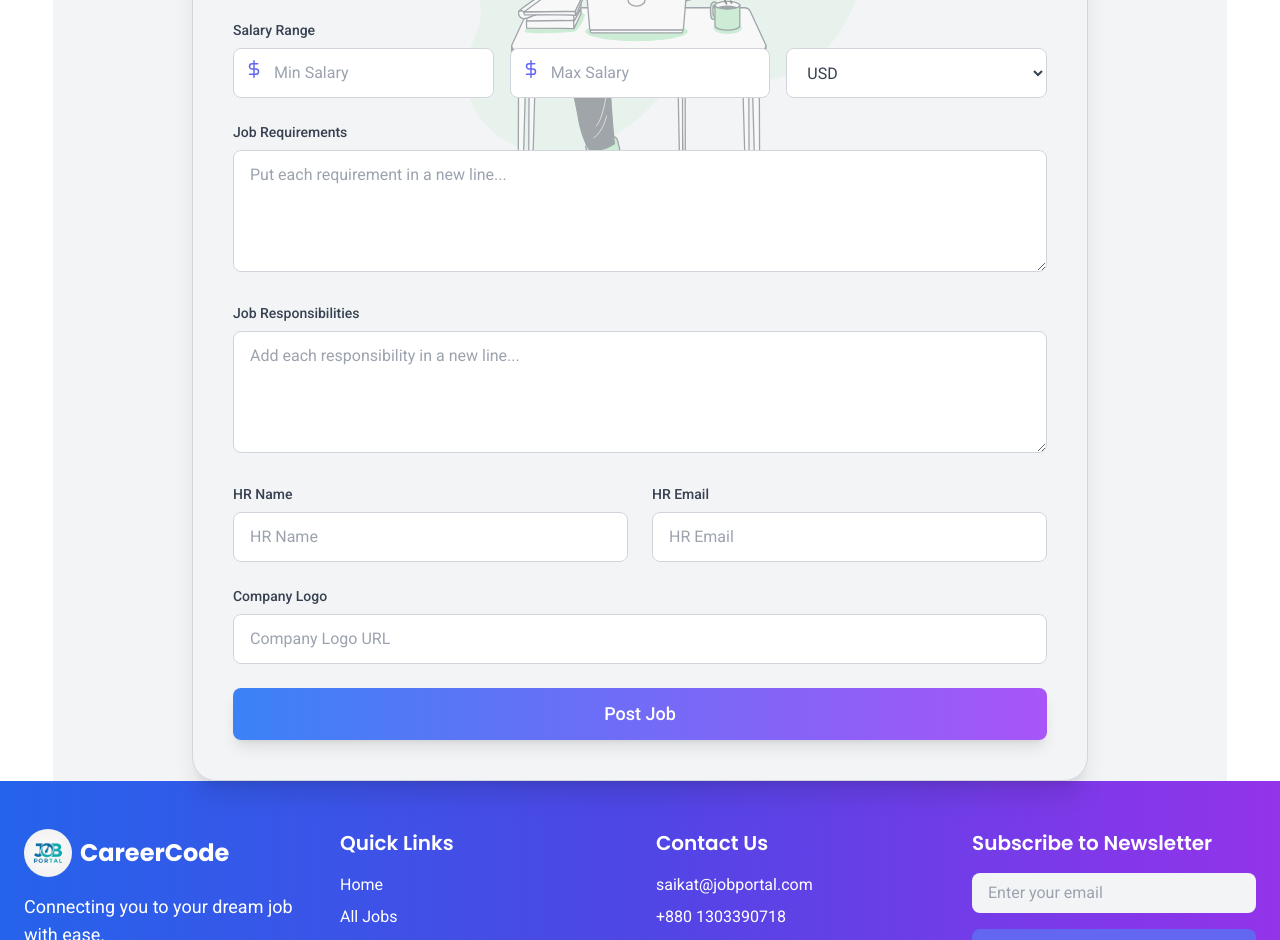
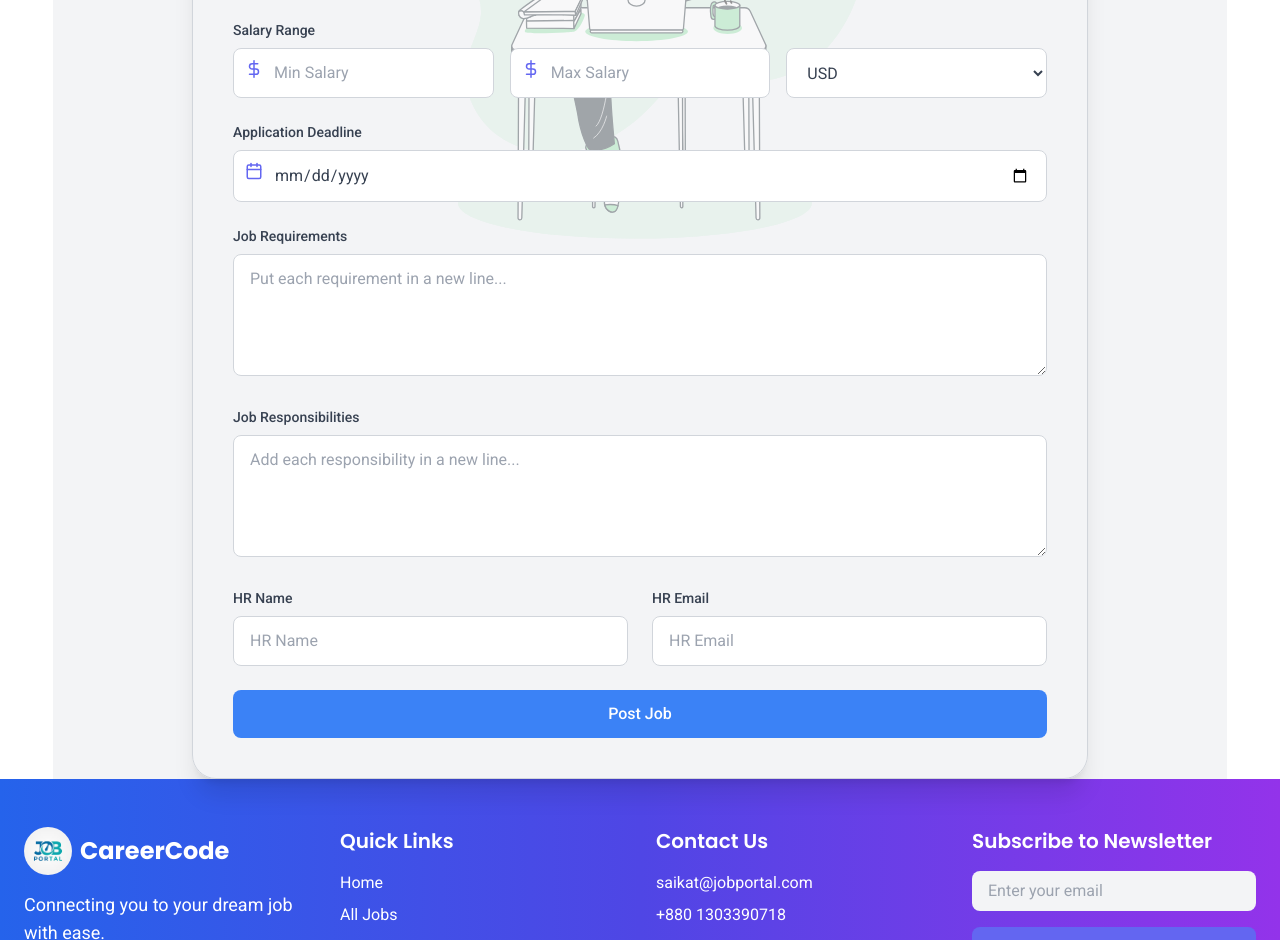
Before and after one commit to SaikatAhmed78/Career-Code-Clint, a React (Vite) app: page /postJob in a window 1280 px wide. Shown: the part 420-1360 px from the top of the page. Built offline with nearby package versions, Linux system fonts and the light colour scheme; no server answers; sample sign-in values are in the browser's storage.

Commit message:
Add Application Deadline Form field

```diff
--- /dev/null
+++ b/src/Pages/MyJobPosts.jsx
@@ -0,0 +1,11 @@
+import React from 'react';
+
+const MyJobPosts = () => {
+    return (
+        <div>
+
+        </div>
+    );
+};
+
+export default MyJobPosts;
--- a/src/Pages/PostJob.jsx
+++ b/src/Pages/PostJob.jsx
@@ -2,7 +2,7 @@ import React from "react";
 import Lottie from "lottie-react";
 import Swal from "sweetalert2";
 import postJobAnimation from "../../src/assets/lottie/post-job - 1734029370873.json";
-import { FiBriefcase, FiMapPin, FiDollarSign } from "react-icons/fi";
+import { FiBriefcase, FiMapPin, FiDollarSign, FiCalendar } from "react-icons/fi";
 
 const PostJob = () => {
 
@@ -12,8 +12,7 @@ const PostJob = () => {
     const formData = new FormData(e.target);
     const initialData = Object.fromEntries(formData.entries());
 
-
-    const { title, company, location, jobType, jobField, minSalary, maxSalary, description, responsibilities, hrName, hrEmail } = initialData;
+    const { title, company, location, jobType, jobField, minSalary, maxSalary, description, responsibilities, hrName, hrEmail, applicationDeadline } = initialData;
 
     if (
       !title ||
@@ -26,7 +25,8 @@ const PostJob = () => {
       !description ||
       !responsibilities ||
       !hrName ||
-      !hrEmail
+      !hrEmail ||
+      !applicationDeadline
     ) {
       Swal.fire({
         title: "Error!",
@@ -48,6 +48,7 @@ const PostJob = () => {
       },
       description: description.split("\n").map((item) => item.trim()),
       responsibilities: responsibilities.split("\n").map((item) => item.trim()),
+      applicationDeadline,
     };
 
     fetch("http://localhost:5000/jobs", {
@@ -168,6 +169,21 @@ const PostJob = () => {
           </div>
 
           <div className="relative col-span-2">
+            <label className="block text-sm font-medium text-gray-700 mb-2">Application Deadline</label>
+            <div className="relative">
+              <span className="absolute left-3 top-3 text-indigo-500 text-lg">
+                <FiCalendar />
+              </span>
+              <input
+                id="applicationDeadline"
+                name="applicationDeadline"
+                type="date"
+                className="w-full py-3 pl-10 pr-4 text-gray-700 bg-white border border-gray-300 rounded-lg focus:ring-2 focus:ring-blue-500 focus:border-transparent"
+              />
+            </div>
+          </div>
+
+          <div className="relative col-span-2">
             <label className="block text-sm font-medium text-gray-700 mb-2">Job Requirements</label>
             <textarea
               id="description"
@@ -211,23 +227,14 @@ const PostJob = () => {
             />
           </div>
 
-          <div className="relative col-span-2">
-            <label className="block text-sm font-medium text-gray-700 mb-2">Company Logo</label>
-            <input
-              id="companyLogo"
-              name="companyLogo"
-              type="url"
-              placeholder="Company Logo URL"
-              className="w-full py-3 px-4 text-gray-700 bg-white border border-gray-300 rounded-lg focus:ring-2 focus:ring-blue-500 focus:border-transparent"
-            />
+          <div className="col-span-2 text-center">
+            <button
+              type="submit"
+              className="w-full bg-blue-500 text-white py-3 px-6 rounded-lg font-medium hover:bg-blue-600 transition duration-200"
+            >
+              Post Job
+            </button>
           </div>
-
-          <button
-            type="submit"
-            className="col-span-2 py-3 bg-gradient-to-r from-blue-500 to-purple-500 text-white font-medium text-lg rounded-lg shadow-lg hover:from-purple-600 hover:to-blue-600 focus:outline-none focus:ring-2 focus:ring-purple-500 transition-all"
-          >
-            Post Job
-          </button>
         </form>
       </div>
     </div>
```
